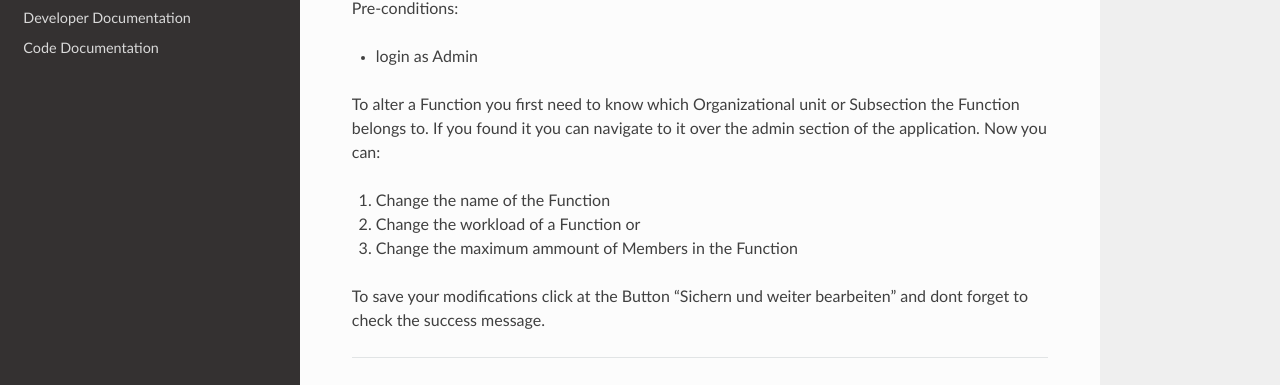
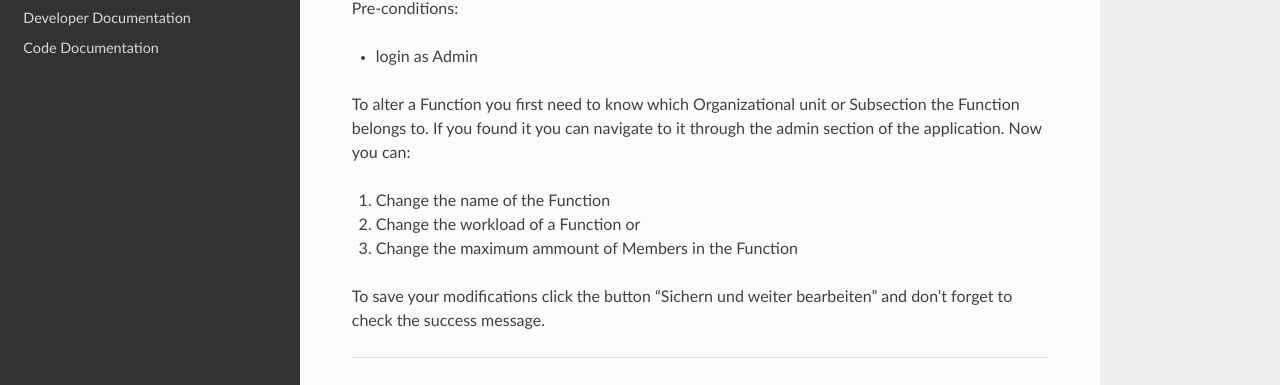
Before and after one commit to mribrgr/StuRa-Mitgliederdatenbank, a Sphinx documentation site: the page built from docs/sphinx/source/user/alterFunktion.rst, in a window 1280 px wide. Shown: the part 163-548 px from the top of the page. Built offline with Sphinx 7.4.7 and the Read the Docs theme 2.0.0, drawn with Linux system fonts in a browser that asks for light colours.

Commit message:
Fix typos

```diff
--- a/docs/sphinx/source/user/alterFunktion.rst
+++ b/docs/sphinx/source/user/alterFunktion.rst
@@ -7,11 +7,11 @@ Pre-conditions:
 
 To alter a Function you first need to know which Organizational unit or
 Subsection the Function belongs to. If you found it you can navigate to it
-over the admin section of the application. Now you can:
+through the admin section of the application. Now you can:
 
 1. Change the name of the Function
 2. Change the workload of a Function or
 3. Change the maximum ammount of Members in the Function
 
-To save your modifications click at the Button "Sichern und weiter bearbeiten"
-and dont forget to check the success message.
+To save your modifications click the button "Sichern und weiter bearbeiten"
+and don't forget to check the success message.
```
